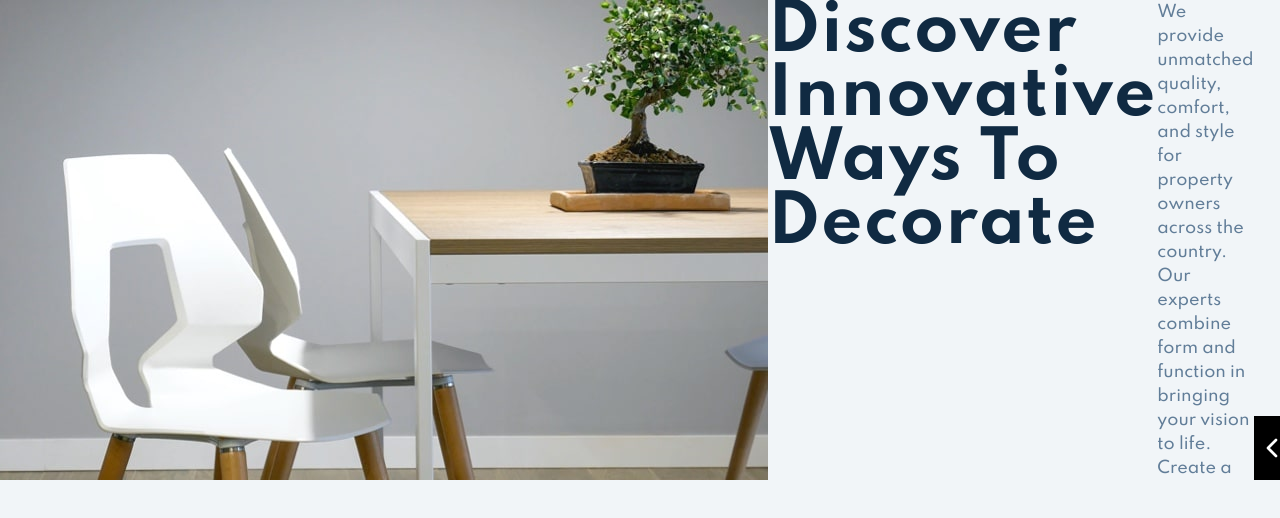
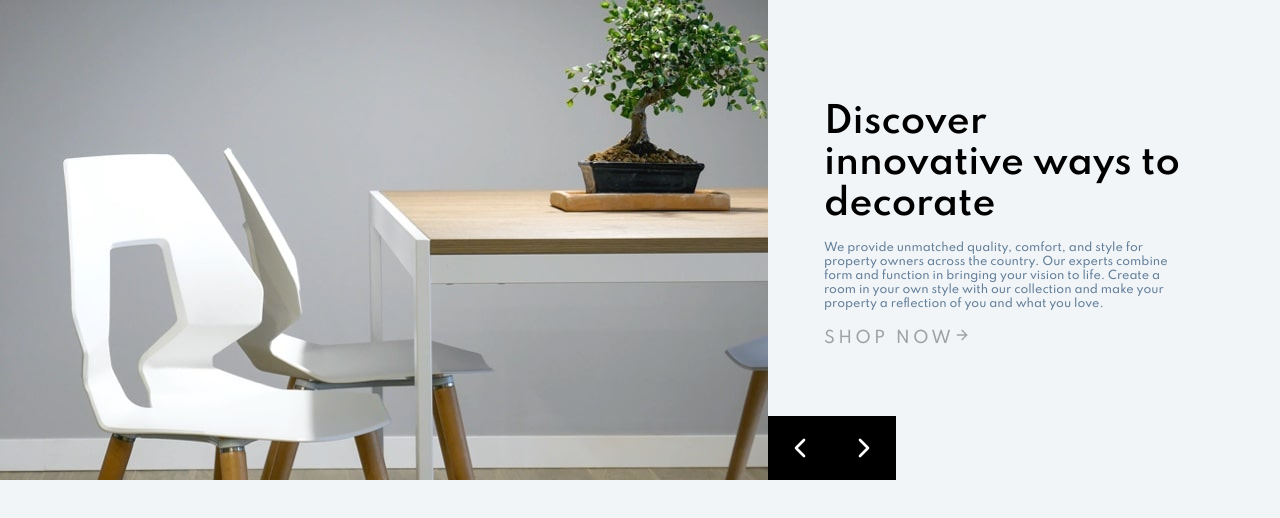
Before and after one commit to Tjuan1/Room-Homepage-Frontend-Mentor, a React (Create React App) app: page / in a window 1280 px wide. Shown: the top 518 px of the page. Built offline with nearby package versions, Linux system fonts and the light colour scheme.

Commit message:
title and description added

```diff
--- a/src/Alternative.js
+++ /dev/null
@@ -1,96 +0,0 @@
-import React, { useState, useEffect } from 'react'
-import { FiChevronRight, FiChevronLeft } from 'react-icons/fi'
-import { FaQuoteRight } from 'react-icons/fa'
-import data from './data'
-function App() {
-  const [people, setPeople] = useState(data)
-  const [index, setIndex] = React.useState(0)
-
-  const nextSlide = () => {
-    setIndex((oldIndex) => {
-      let index = oldIndex + 1
-      if (index > people.length - 1) {
-        index = 0
-      }
-      return index
-    })
-  }
-  const prevSlide = () => {
-    setIndex((oldIndex) => {
-      let index = oldIndex - 1
-      if (index < 0) {
-        index = people.length - 1
-      }
-      return index
-    })
-  }
-
-  // useEffect(() => {
-  //   const lastIndex = people.length - 1
-  //   if (index < 0) {
-  //     setIndex(lastIndex)
-  //   }
-  //   if (index > lastIndex) {
-  //     setIndex(0)
-  //   }
-  // }, [index, people])
-
-  useEffect(() => {
-    let slider = setInterval(() => {
-      setIndex((oldIndex) => {
-        let index = oldIndex + 1
-        if (index > people.length - 1) {
-          index = 0
-        }
-        return index
-      })
-    }, 10000)
-    return () => {
-      clearInterval(slider)
-    }
-  }, [index])
-
-  return (
-    <section className='section'>
-      <div className='title'>
-        <h2>
-          <span>/</span>reviews
-        </h2>
-      </div>
-      <div className='section-center'>
-        {people.map((person, personIndex) => {
-          const { id, image, name, title, quote } = person
-
-          let position = 'nextSlide'
-          if (personIndex === index) {
-            position = 'activeSlide'
-          }
-          if (
-            personIndex === index - 1 ||
-            (index === 0 && personIndex === people.length - 1)
-          ) {
-            position = 'lastSlide'
-          }
-
-          return (
-            <article className={position} key={id}>
-              <img src={image} alt={name} className='person-img' />
-              <h4>{name}</h4>
-              <p className='title'>{title}</p>
-              <p className='text'>{quote}</p>
-              <FaQuoteRight className='icon' />
-            </article>
-          )
-        })}
-        <button className='prev' onClick={prevSlide}>
-          <FiChevronLeft />
-        </button>
-        <button className='next' onClick={nextSlide}>
-          <FiChevronRight />
-        </button>
-      </div>
-    </section>
-  )
-}
-
-export default App
--- a/src/App.js
+++ b/src/App.js
@@ -1,5 +1,5 @@
 import React, { useState, useEffect } from 'react';
-import { FiChevronRight, FiChevronLeft } from 'react-icons/fi';
+import { FiChevronRight, FiChevronLeft, FiArrowRight } from 'react-icons/fi';
 import data from './data';
 function App() {
   const [image, setImage] = useState(data);
@@ -51,8 +51,18 @@ function App() {
           })}
           </div>
           <div className="section-top-description">
+            <div className="section-top-description-text">
+              <div className="title">
                 <h1>Discover innovative ways to decorate</h1>
+              </div>
+              <div className="text">
                 <p>We provide unmatched quality, comfort, and style for property owners across the country. Our experts combine form and function in bringing your vision to life. Create a room in your own style with our collection and make your property a reflection of you and what you love.</p>
+              </div>
+              <a className="link">Shop Now
+                <FiArrowRight />
+              </a>
+            </div>
+            <div className="button-container">
               <button className="prev" onClick={() => setIndex(index - 1)}>
                 <FiChevronLeft />
               </button>
@@ -60,6 +70,8 @@ function App() {
                 <FiChevronRight />
               </button>
             </div>
+
+          </div>
       </div>
     </section>
   );
--- a/src/index.css
+++ b/src/index.css
@@ -38,7 +38,7 @@ Variables
   --clr-green-light: hsl(125, 71%, 66%);
   --clr-black: #222;
   --transition: all 0.3s linear;
-  --spacing: 0.1rem;
+  --margin-left: 3.5rem;
   --radius: 0.25rem;
   --light-shadow: 0 5px 15px rgba(0, 0, 0, 0.1);
   --dark-shadow: 0 5px 15px rgba(0, 0, 0, 0.2);
@@ -62,8 +62,6 @@ body {
   font-family: 'Spartan', sans-serif;
   background: var(--clr-grey-10);
   color: var(--clr-grey-1);
-  line-height: 1.5;
-  font-size: 0.875rem;
 }
 ul {
   list-style-type: none;
@@ -71,40 +69,33 @@ ul {
 a {
   text-decoration: none;
 }
-h1,
-h2,
-h3,
-h4 {
-  letter-spacing: var(--spacing);
-  text-transform: capitalize;
-  line-height: 1.25;
-  margin-bottom: 0.75rem;
-}
+
 h1 {
-  font-size: 3rem;
+  font-size: 2.2rem;
+  font-weight: 600;
 }
 h2 {
-  font-size: 2rem;
+  font-size: 1rem;
 }
 h3 {
-  font-size: 1.25rem;
+  font-size: 1rem;
 }
 h4 {
   font-size: 0.875rem;
 }
 p {
-  margin-bottom: 1.25rem;
   color: var(--clr-grey-5);
+  font-size: 0.7rem;
 }
 @media screen and (min-width: 376px) {
   h1 {
-    font-size: 4rem;
+    font-size: 2.2rem;
   }
   h2 {
-    font-size: 2.5rem;
+    font-size: 1.75rem;
   }
   h3 {
-    font-size: 1.75rem;
+    font-size: 1.5rem;
   }
   h4 {
     font-size: 1rem;
@@ -112,12 +103,7 @@ p {
   body {
     font-size: 1rem;
   }
-  h1,
-  h2,
-  h3,
-  h4 {
-    line-height: 1;
-  }
+
 }
 /*  global classes */
 
@@ -133,27 +119,10 @@ p {
     width: 100vw;
   }
 }
-/*
-===============
-Slider
-===============
-*/
-.title {
-  text-align: center;
-  margin-bottom: 2rem;
-}
-.title h2 {
-  display: flex;
-  align-items: center;
-  justify-content: center;
-  font-weight: 500;
-}
-.title span {
-  font-size: 0.85em;
-  color: var(--clr-primary-5);
-  margin-right: 1rem;
-  font-weight: 700;
-}
+
+
+
+
 .section-top {
   margin: 0;
   width: 100vw;
@@ -181,7 +150,16 @@ Slider
   height: 100%;
   position: relative;
   display: flex;
+  flex-direction: column;
   overflow: hidden;
+}
+
+.section-top-description-text{
+  display: flex;
+  flex-direction: column;
+  vertical-align: bottom;
+  height: 80%;
+  margin-bottom: 1rem;
 }
 
 article {
@@ -213,22 +191,45 @@ article.nextSlide {
   transform: translateX(100%);
 }
 
-article h4 {
+.title {
+  vertical-align: middle;
+  text-align: left;
+  width: 70%;
+  display: flex;
+  margin-top: 20%;
+  color: var(--black);
+  margin-left: var(--margin-left);
+}
+
+.text {
+  width: 70%;
+  display: flex;
+  color: var(--dark-gray);
+  margin-top: 1rem;
+  margin-left: var(--margin-left);
+}
+
+.link{
+  letter-spacing: 0.2rem;
+  margin-top: 1rem;
+  margin-left: var(--margin-left);
+  color: var(--dark-gray);
   text-transform: uppercase;
-  color: var(--clr-primary-5);
-  margin-bottom: 0.25rem;
+  transition: all 500ms ease-in-out;
 }
-.title {
-  text-transform: capitalize;
-  margin-bottom: 0.75rem;
-  color: var(--clr-grey-3);
+
+.link:hover{
+  letter-spacing: 0.7rem;
+
 }
-.text {
-  max-width: 35em;
-  margin: 0 auto;
-  margin-top: 2rem;
-  line-height: 2;
-  color: var(--clr-grey-5);
+
+
+
+.button-container{
+  width: 100%;
+  display: flex;
+  position: absolute;
+  top: calc(100% - 4rem);
 }
 .icon {
   font-size: 3rem;
@@ -237,9 +238,9 @@ article h4 {
 }
 .prev,
 .next {
-  position: relative;
+  /* position: relative;
   top: calc(100% - 2rem);
-  transform: translateY(-50%);
+  transform: translateY(-50%); */
   background: var(--black);
   color: var(--white);
   width: 4rem;
--- a/src/index.js
+++ b/src/index.js
@@ -2,7 +2,6 @@ import React from 'react';
 import ReactDOM from 'react-dom';
 import './index.css';
 import App from './App';
-import Alternative from './Alternative';
 
 ReactDOM.render(
   <React.StrictMode>
```
Lines whose indentation alone changed are shown as unchanged.
